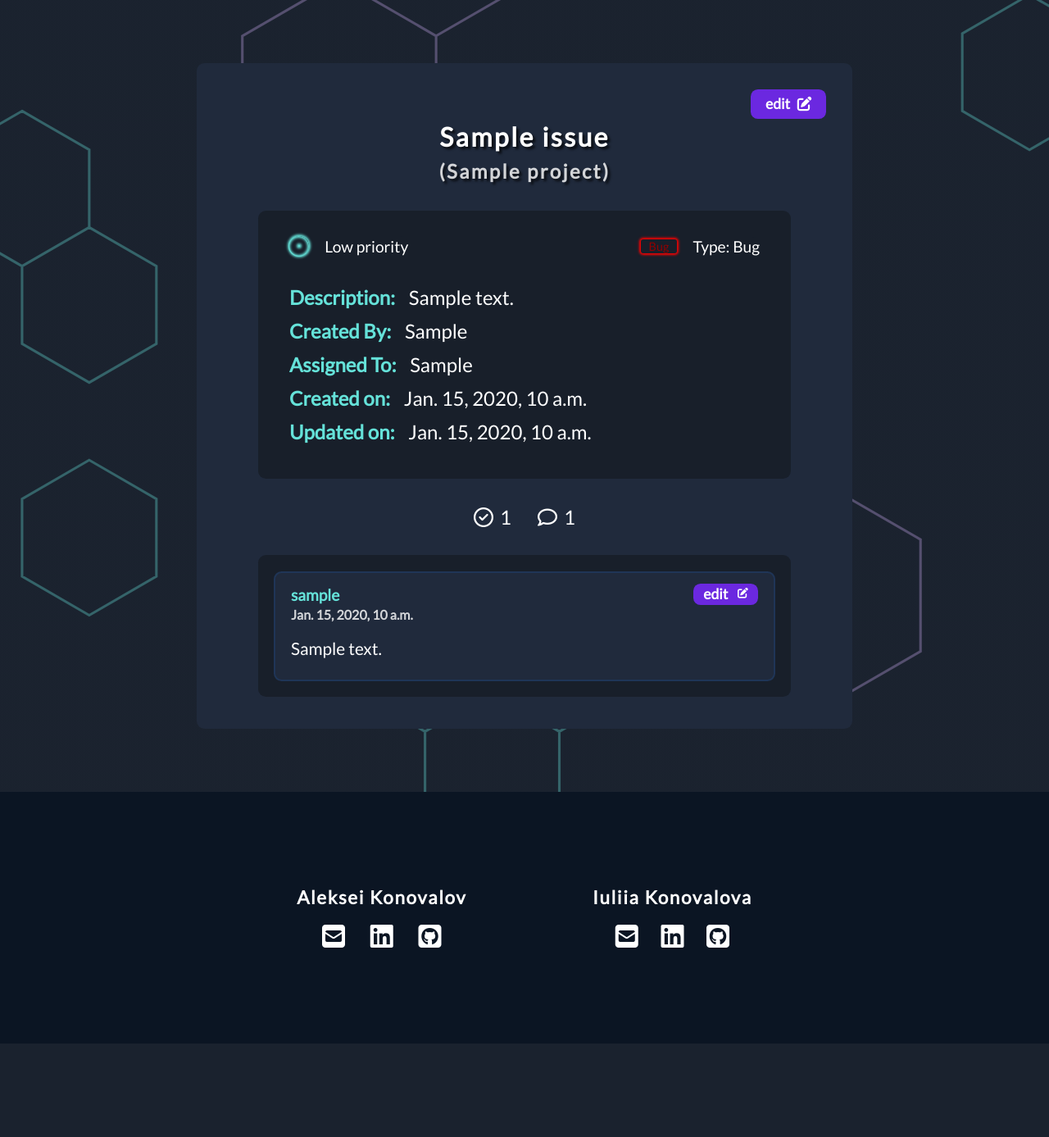
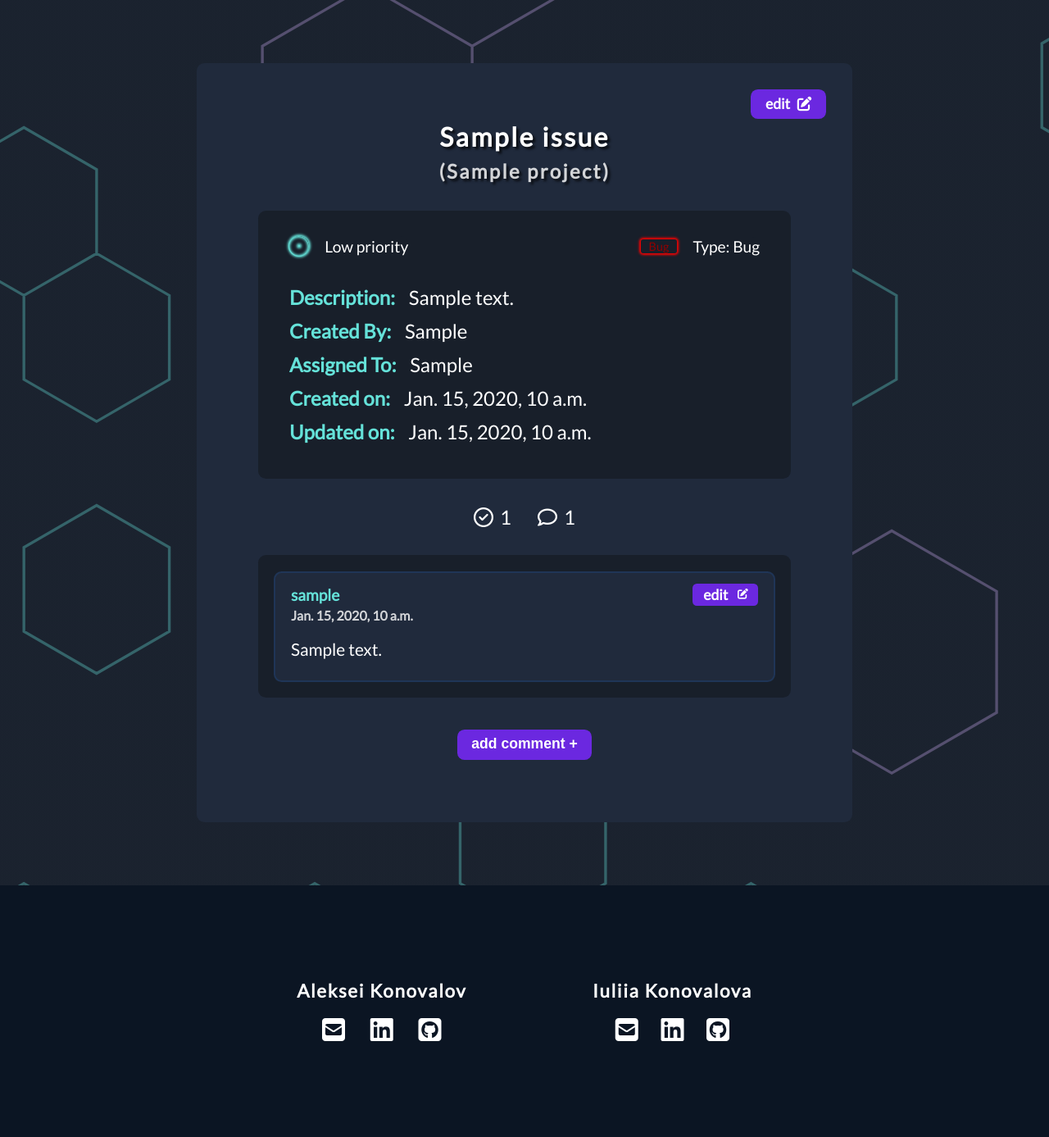
Before and after one commit to IuliiaKonovalova/issue_tracker, a Django app: page /test/1/1/1/ in a window 1280 px wide. Shown: the part 106-1493 px from the top of the page at 82% size. Before the commit the page ends 1379 px from the top, so only its background shows below. Run offline with Django 3.2, Linux system fonts and the light colour scheme; tables that the repository leaves empty hold one stand-in row (values such as "Sample post"); some libraries are stand-ins or nearby versions.

Commit message:
Add comment add button

```diff
--- a/projects/templates/projects/issue_detail.html
+++ b/projects/templates/projects/issue_detail.html
@@ -161,5 +161,9 @@
     {% endfor %}
     {% endif %}
   </div>
-  <div class="add__comment"></div>
+  <div class="add__comment">
+    <div class="add__comment--container">
+      <button class="btn__comment--add">Add comment +</button>
+    </div>
+  </div>
   {% endblock %}
--- a/static/css/base.css
+++ b/static/css/base.css
@@ -810,7 +810,8 @@ body {
 
 .btn__issue--add,
 .btn__issue--edit,
-.btn__comment--edit {
+.btn__comment--edit,
+.btn__comment--add {
   padding: 0.4em 1em 0.5em 1em;
   background-color: var(--clr-accent--800);
   border-radius: var(--br);
@@ -823,7 +824,8 @@ body {
 
 .btn__issue--add:hover,
 .btn__issue--edit:hover,
-.btn__comment--edit:hover {
+.btn__comment--edit:hover,
+.btn__comment--add:hover {
   background-color: var(--clr-accent--700);
 }
 
@@ -1200,9 +1202,10 @@ body {
 }
 
 .btn__comment--edit {
-  padding: 0.1em 0.7em 0.2em 0.7em;
+  padding: 0.15em 0.7em 0.2em 0.77em;
   display: flex;
   align-items: center;
+  border-radius: 0.3em;
 }
 
 .btn__comment--edit i {
@@ -1229,6 +1232,21 @@ body {
   display: flex;
   font-size: 1.3rem;
   margin-bottom: 0.6em;
+}
+
+/* Add comment */
+.add__comment--container {
+  width: 100%;
+  display: flex;
+  justify-content: center;
+  align-items: center;
+  margin: 2em auto;
+}
+
+.btn__comment--add {
+  border: none;
+  outline: none;
+  cursor: pointer;
 }
 
 /* ----- Footer ----- */
```
